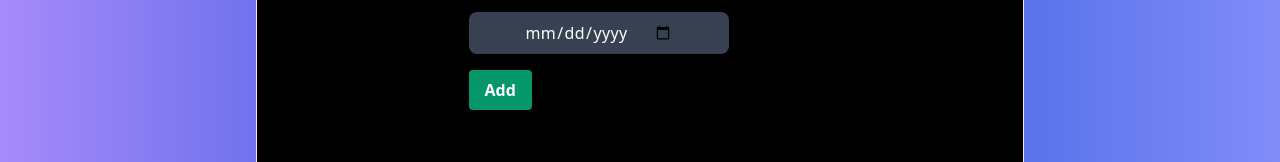
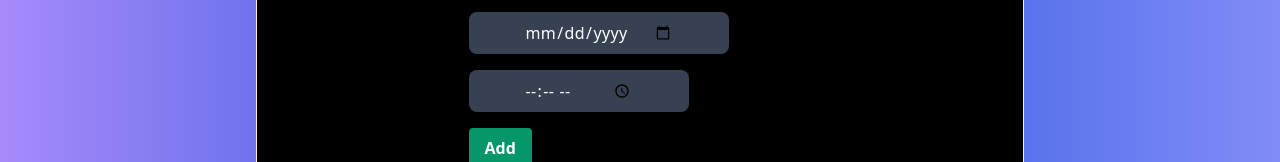
Before and after one commit to mugabee/ReactToDo, a React (Create React App) app: page /Add in a window 1280 px wide. Shown: the part 439-601 px from the top of the page. Built offline with nearby package versions, Linux system fonts and the light colour scheme.

Commit message:
add user input date functionality

```diff
--- a/src/components/AddItinerary.js
+++ b/src/components/AddItinerary.js
@@ -1,36 +1,39 @@
-import Button from "./Button"
+import Button from "./Button";
 
 const AddItinerary = ({ text, setText }) => {
-    return (
-        <div>
-            <input
+  return (
+    <div>
+      <input
         type="text"
         name="text"
         placeholder="Enter Your To do item"
         className="py-2  px-14 rounded-lg bg-gray-700 text-white tracking-wide"
         value={text}
         onChange={(e) => setText(e.target.value)}
-
-
-     />
-     <br/>
-     <input
+      />
+      <br />
+      <input
         type="date"
         name="date"
         placeholder="Enter Your To do item"
         className="py-2 px-14 mt-4 rounded-lg bg-gray-700 text-white tracking-wide"
         //value={date}
         //onChange={(e) => setText(e.target.value)}
+      />
+      <br />
 
+      <input
+        type="time"
+        name="time"
+        placeholder="Enter Your To do item"
+        className="py-2 px-14 mt-4 rounded-lg bg-gray-700 text-white tracking-wide"
+        //value={time}
+        //onChange={(e) => setText(e.target.value)}
+      />
+      <br />
+      <Button />
+    </div>
+  );
+};
 
-     />
-     <br/>
-     <Button />
-
-        </div>
-
-
-    )
-}
-
-export default AddItinerary
+export default AddItinerary;
--- a/src/components/MainSection.js
+++ b/src/components/MainSection.js
@@ -55,7 +55,7 @@ const MainSection = ({
             <li>
               <p className="text-xl font-bold text-green-500">
                 You have {items.length} Tasks
-                You have {itemComplete.length} Tasks
+
               </p>
             </li>
             <li>
```
